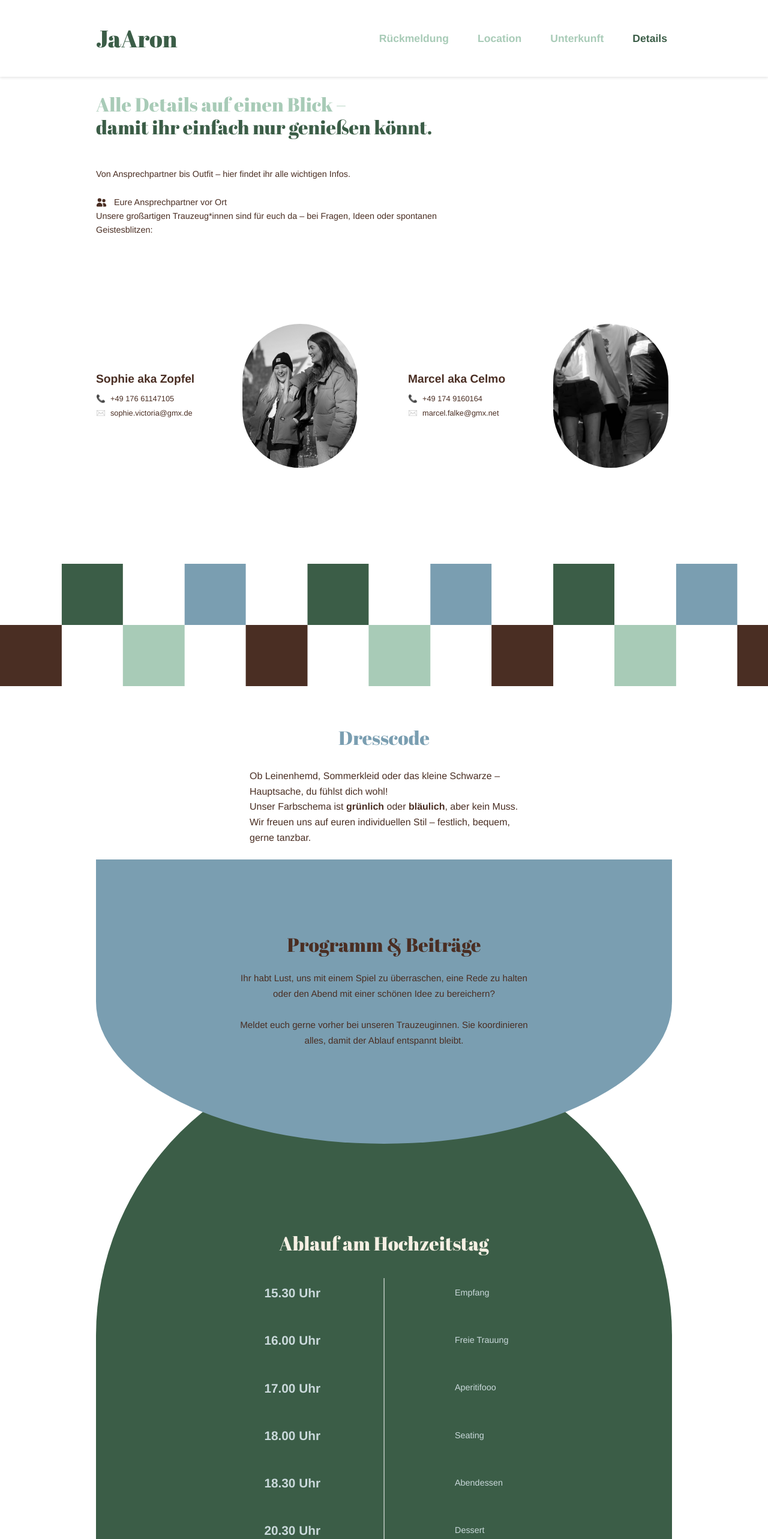
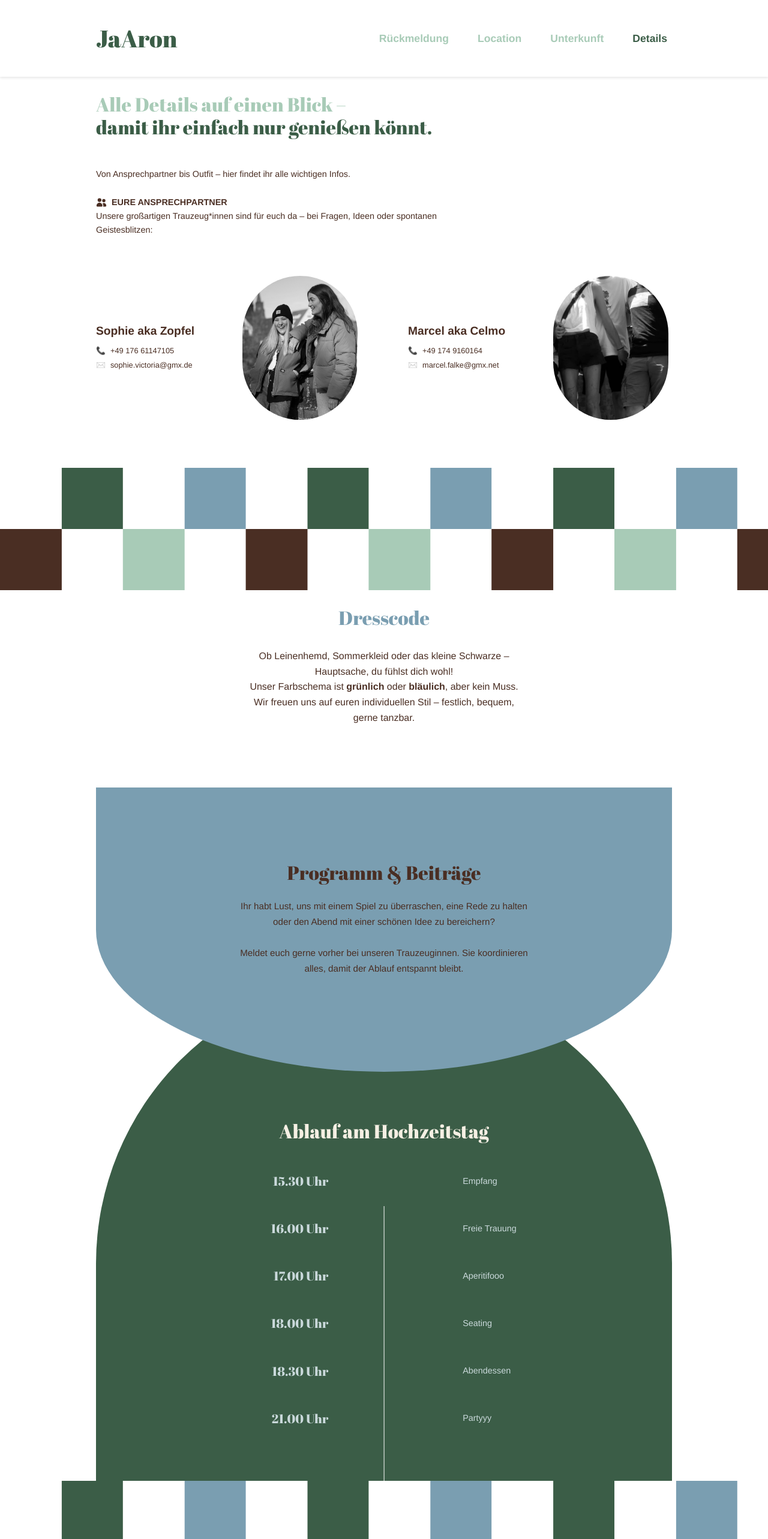
Before and after one commit to aaronbullinger/weddingCake, a Vue app in the folder wedding-jaron/: page /details in a window 1280 px wide. Shown: the top 2566 px of the page at 60% size. Built offline with nearby package versions, Linux system fonts and the light colour scheme.

Commit message:
Style Details

```diff
--- a/wedding-jaron/src/components/details/Dresscode.vue
+++ b/wedding-jaron/src/components/details/Dresscode.vue
@@ -21,11 +21,11 @@ export default {
 .info-box {
   display: flex;
   align-items: center;
+  align-self: center;
   justify-content: center;
   max-width: 75vw;
   width: 100%;
-  margin: 0 auto;
-  margin-top: 7.5rem;
+  margin: 5rem 0rem;
   box-sizing: border-box;
   flex-direction: column;
 }
@@ -41,7 +41,7 @@ export default {
 .p-block {
   margin-bottom: 1.5rem;
   margin-top: 2rem;
-  text-align: left;
+  text-align: center;
   max-width: 35vw;
   font-family: Helvetica, sans-serif;
   font-size: 1rem;
--- a/wedding-jaron/src/components/details/InfoBox.vue
+++ b/wedding-jaron/src/components/details/InfoBox.vue
@@ -11,7 +11,7 @@
       </p>
       <p>
         <i class="icon"><font-awesome-icon :icon="['fas', 'user-group']" /></i>
-        Eure Ansprechpartner vor Ort
+        <span class="contact-people">Eure Ansprechpartner</span>
         <br>Unsere großartigen Trauzeug*innen sind für euch da – bei Fragen, Ideen oder spontanen Geistesblitzen:
       </p>
     </div>
@@ -27,7 +27,7 @@ export default {
 <style scoped lang="scss">
 .info-box {
   display: flex;
-  align-items: center;
+  align-items: flex-start;
   justify-content: space-between;
   width: 75vw;
   margin: 0 auto;
@@ -77,4 +77,9 @@ export default {
   margin-top: 3rem;
   margin-right: 5rem;
 }
+
+.contact-people {
+  text-transform: uppercase;
+  font-weight: 700;
+}
 </style>
--- a/wedding-jaron/src/components/details/Programm.vue
+++ b/wedding-jaron/src/components/details/Programm.vue
@@ -48,9 +48,7 @@ export default {
         { date: '17.00 Uhr', description: 'Aperitifooo' },
         { date: '18.00 Uhr', description: 'Seating' },
         { date: '18.30 Uhr', description: 'Abendessen' },
-        { date: '20.30 Uhr', description: 'Dessert' },
-        { date: '21.00 Uhr', description: 'Party & Tanz' },
-        { date: '23.00 Uhr', description: 'Mitternachtssnack' },
+        { date: '21.00 Uhr', description: 'Partyyy' },
       ]
     }
   }
@@ -192,7 +190,7 @@ export default {
 // }
 
 .timeline-container {
-  padding: 2.5rem 0;
+  padding-bottom: 4rem;
   margin-top:  15rem;
   width: 100%;
   max-width: none;
@@ -325,6 +323,7 @@ export default {
   font-weight: bold;
   font-size: 1.3rem;
   color: $lightblue-color;
+  font-family: "Abril Fatface", serif;
   width: 8rem;
   text-align: right;
   flex-shrink: 0;
--- a/wedding-jaron/src/components/details/Trauzeugen.vue
+++ b/wedding-jaron/src/components/details/Trauzeugen.vue
@@ -41,7 +41,6 @@ export default {
   max-width: 100%;
   margin: 3rem auto 0;
   margin-bottom: 5rem;
-  padding: 5rem;
   flex-wrap: wrap;
 }
 
```
